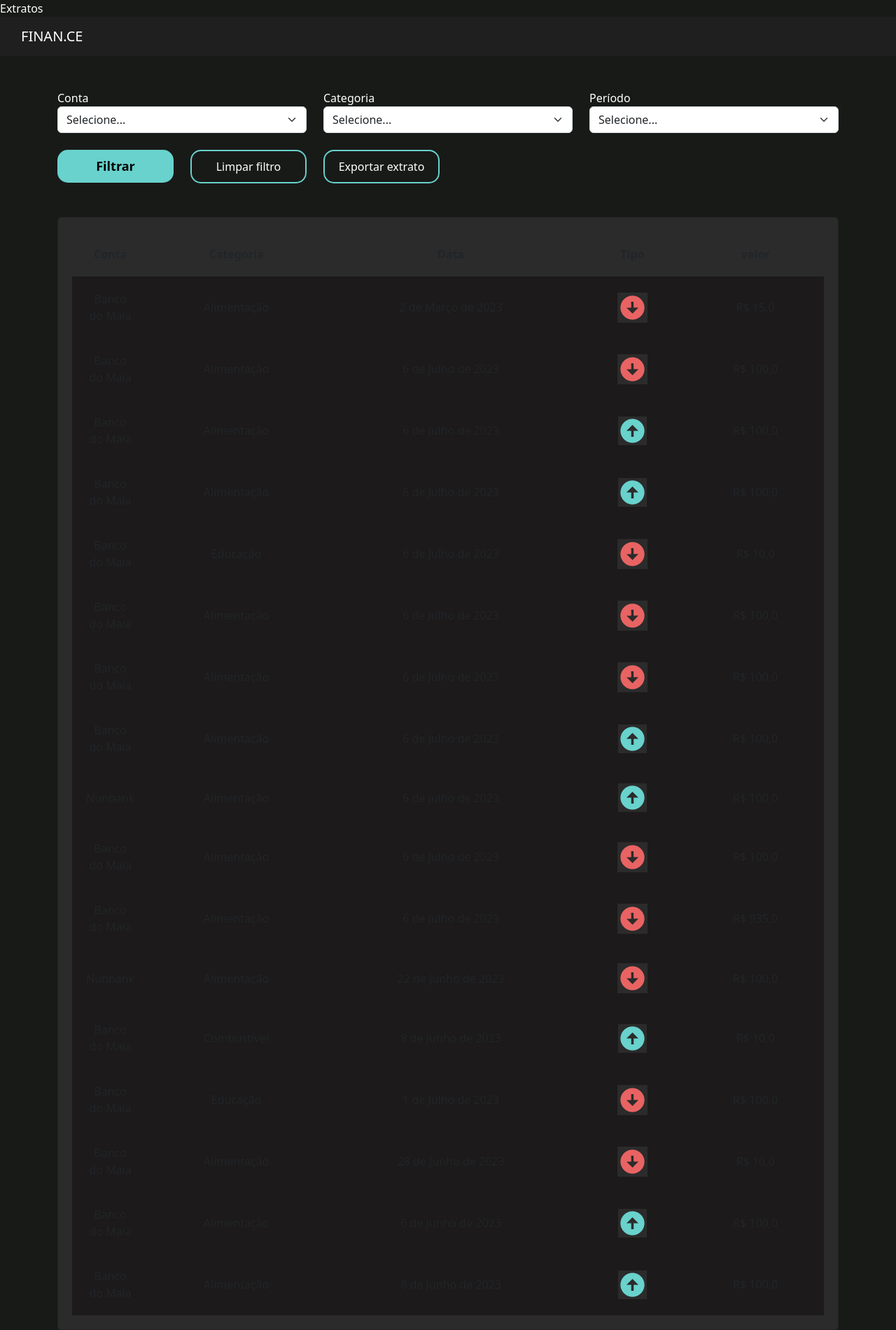
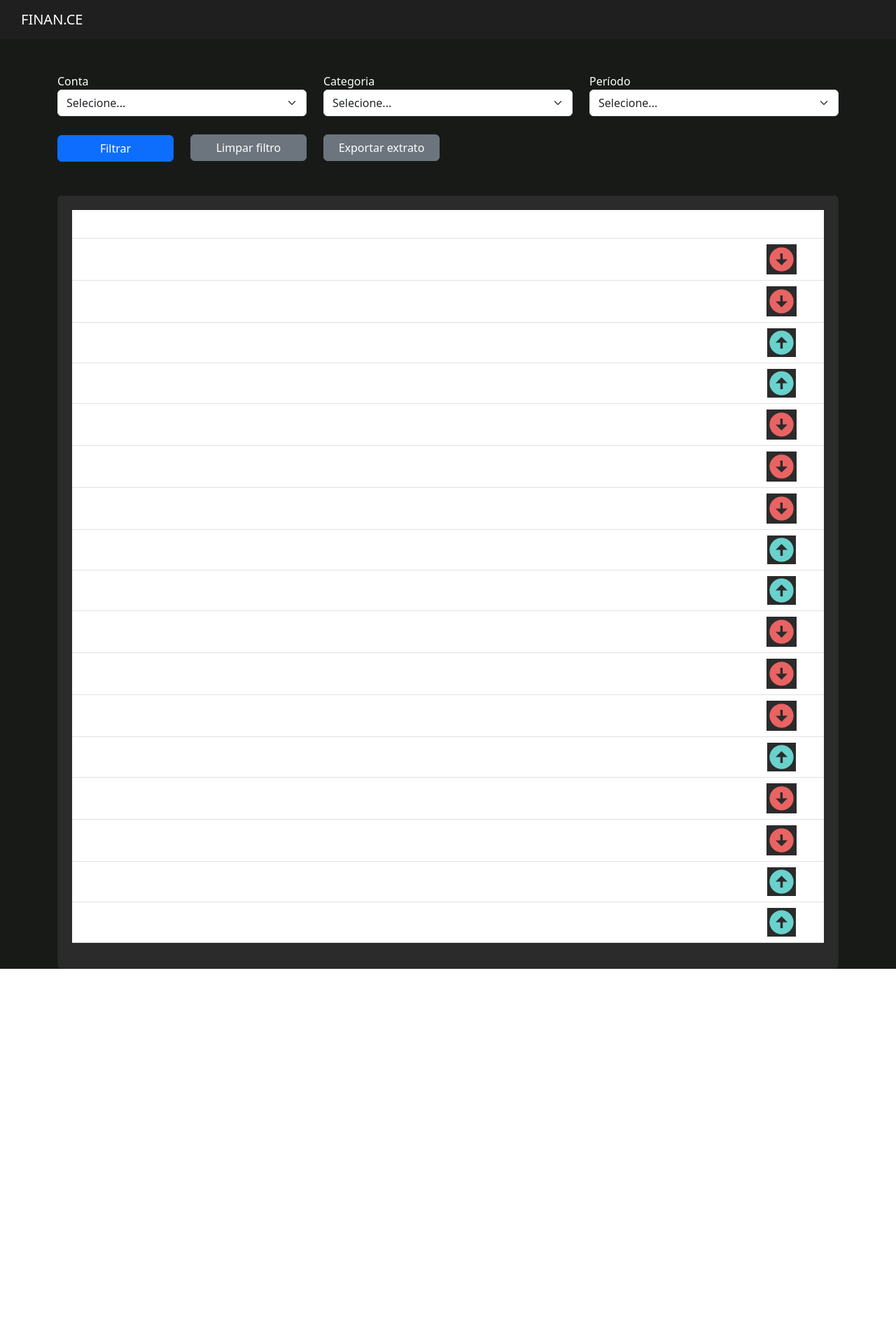
Before and after one commit to Maia1111/PSW_7.0_FINANCE_2023, a Django app: page /extrato/view_extrato/ in a window 1280 px wide. Shown: the whole page at 70% size. After the commit the page ends 1384 px from the top, so only its background shows below. Run offline with Django 4.2, Linux system fonts and the light colour scheme; data comes from the database, SQL or seed files in the repository; both versions use the stored data as it was after the commit.

Commit message:
Melhorias no extrato

```diff
--- a/extrato/templates/view_extrato.html
+++ b/extrato/templates/view_extrato.html
@@ -6,108 +6,91 @@
     <link href="{% static 'perfil/css/gerenciar.css' %}" rel="stylesheet">
     <link href="{% static 'extrato/css/view_extrato.css' %}" rel="stylesheet">
 
-    {% block 'title' %}Extratos{% endblock %}
+    {% block 'title' %}{% endblock %}
 
 {% endblock %}
 
 {% block 'body' %}
     <br>
     <br>
-    <div class='container'>
+    <div class="container">
         <form action="{% url 'view_extrato' %}" method="GET">
             <div class="row">
-
                 <div class="col-md">
-                <label>Conta</label>
-                <select name="conta" class="form-select">
+                    <label for="conta">Conta</label>
+                    <select name="conta" id="conta" class="form-select">
                         <option value="" disabled selected>Selecione...</option>
                         {% for conta in contas %}
                             <option value="{{conta.id}}">{{conta}}</option>
                         {% endfor %}
                     </select>
                 </div>
-
                 <div class="col-md">
-                <label>Categoria</label>
-                <select name="categoria" class="form-select">
+                    <label for="categoria">Categoria</label>
+                    <select name="categoria" id="categoria" class="form-select">
                         <option value="" disabled selected>Selecione...</option>
                         {% for categoria in categorias %}
                             <option value="{{categoria.id}}">{{categoria}}</option>
                         {% endfor %}
                     </select>
                 </div>
-
-            <div class="col-md">
-                <label>Período</label>
-                <select name="periodo" class="form-select">
+                <div class="col-md" class="col-sm">
+                    <label for="periodo">Período</label>
+                    <select name="periodo" id="periodo" class="form-select">
                         <option value="" disabled selected>Selecione...</option>
                         <option value="7">Últimos 7 dias</option>
                         <option value="15">Últimos 15 dias</option>
                         <option value="30">Últimos 30 dias</option>
                     </select>
                 </div>
-
-
             </div>
             <br>
             <div class="row">
-            <div class="col-md-2">
-
-                <input style="width: 100%" type="submit" class="botao-principal" value="Filtrar">
-
-
-
+                <div class="col-md-2 ">
+                    <input style="width: 100%; margin-top: 3px;" type="submit" class="btn btn-primary" value="Filtrar">
                 </div>
                 <div class="col-md-2">
-                <input style="width: 100%" type="button" class="botao-secundario" id="meuBotao" value="Limpar filtro">
-
+                    <input style="width: 100%; margin-top: 2px;" type="button" class="btn btn-secondary" id="meuBotao" value="Limpar filtro">
                 </div>
-
                 <div class="col-md-2">
-                <a href="" class="botao-secundario">Exportar extrato</a>
+                    <a href="" style="width: 100%; margin-top: 2px;" class="btn btn-secondary">Exportar extrato</a>
                 </div>
-
-
-
             </div>
+        </form>
         <br>
         <br>
-
-
         <div class="card">
-
-                <table>
+            <table class="table" style=" max-width: 100;">
+                <thead>
                     <tr>
-                        <th>Conta</th>
-                        <th>Categoria</th>
-                        <th>Data</th>
-                        <th>Tipo</th>
-                        <th>valor</th>
-
+                        <th style="color: white;">Conta</th>
+                        <th style="color: white;">Categoria</th>
+                        <th style="color: white;">Data</th>
+                        <th style="color: white;">Tipo</th>
+                        <th style="color: white;">Valor</th>
                     </tr>
+                </thead>
+                <tbody>
                     {% for valor in valores %}
                         <tr class="linha">
-                            <td width="10%">{{valor.conta}}</td>
-                            <td>{{valor.categoria}}</td>
-                            <td>{{valor.data}}</td>
-                            <td>
-                            {% if valor.tipo == 'S'%}
+                            <td style="color: white;" width="20%">{{valor.conta}}</td>
+                            <td style="color: white;">{{valor.categoria}}</td>
+                            <td style="color: white;">{{valor.data}}</td>
+                            <td class="text-white">R$ {{valor.valor}}</td>
+                            <td >
+                                {% if valor.tipo == 'S' %}
                                     <img src="{% static 'perfil/img/saidas.png' %}">
                                 {% else %}
                                     <img src="{% static 'perfil/img/entradas.png' %}">
                                 {% endif %}
-
                             </td>
-                            <td>R$ {{valor.valor}}</td>
 
                         </tr>
                     {% endfor %}
-
+                </tbody>
             </table>
-
         </div>
     </div>
-
 
     <script>
         document.getElementById('meuBotao').addEventListener('click', function() {
```
Also changed, not shown: db.sqlite3. Lines whose indentation alone changed are shown as unchanged.
